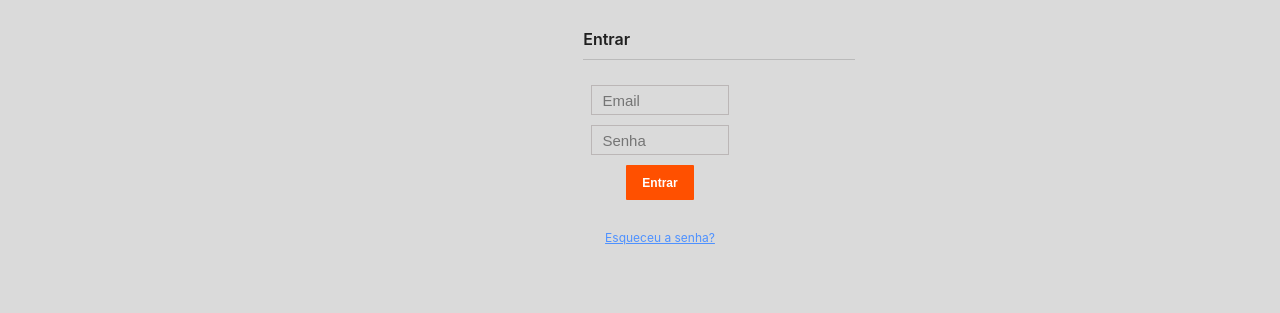
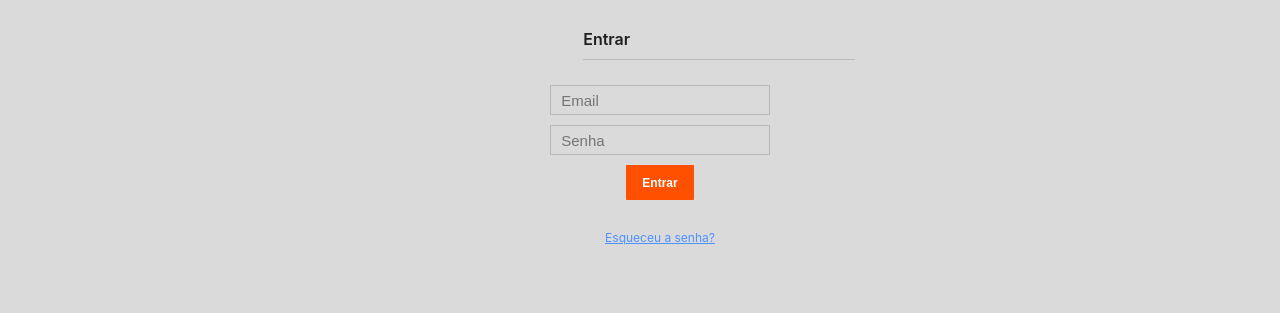
Before and after one commit to teceudesenvolvo/tvcamaraAquiraz, a React app: page /login in a window 1280 px wide. Shown: the part 312-625 px from the top of the page. Built offline with nearby package versions, Linux system fonts and the light colour scheme; some packages are replaced by stand-ins of ours; no server answers.

Commit message:
package.json

```diff
--- a/package.json
+++ b/package.json
@@ -35,8 +35,8 @@
     "yarn": "1.22.10"
   },
   "scripts": {
-    "start": "react-scripts --openssl-legacy-provider start",
-    "build": "react-scripts --openssl-legacy-provider build",
+    "start": "react-scripts@latest --openssl-legacy-provider start",
+    "build": "react-scripts@latest --openssl-legacy-provider build",
     "test": "react-scripts test",
     "eject": "react-scripts eject"
   },
--- a/src/App.css
+++ b/src/App.css
@@ -1472,7 +1472,7 @@ body > iframe{
 
 /* Manager Inputs */
 .input-login{
-  width: 50%;
+  width: 80%;
   margin-top: 5px;
   margin-bottom: 5px;
   height: 30px;
```
